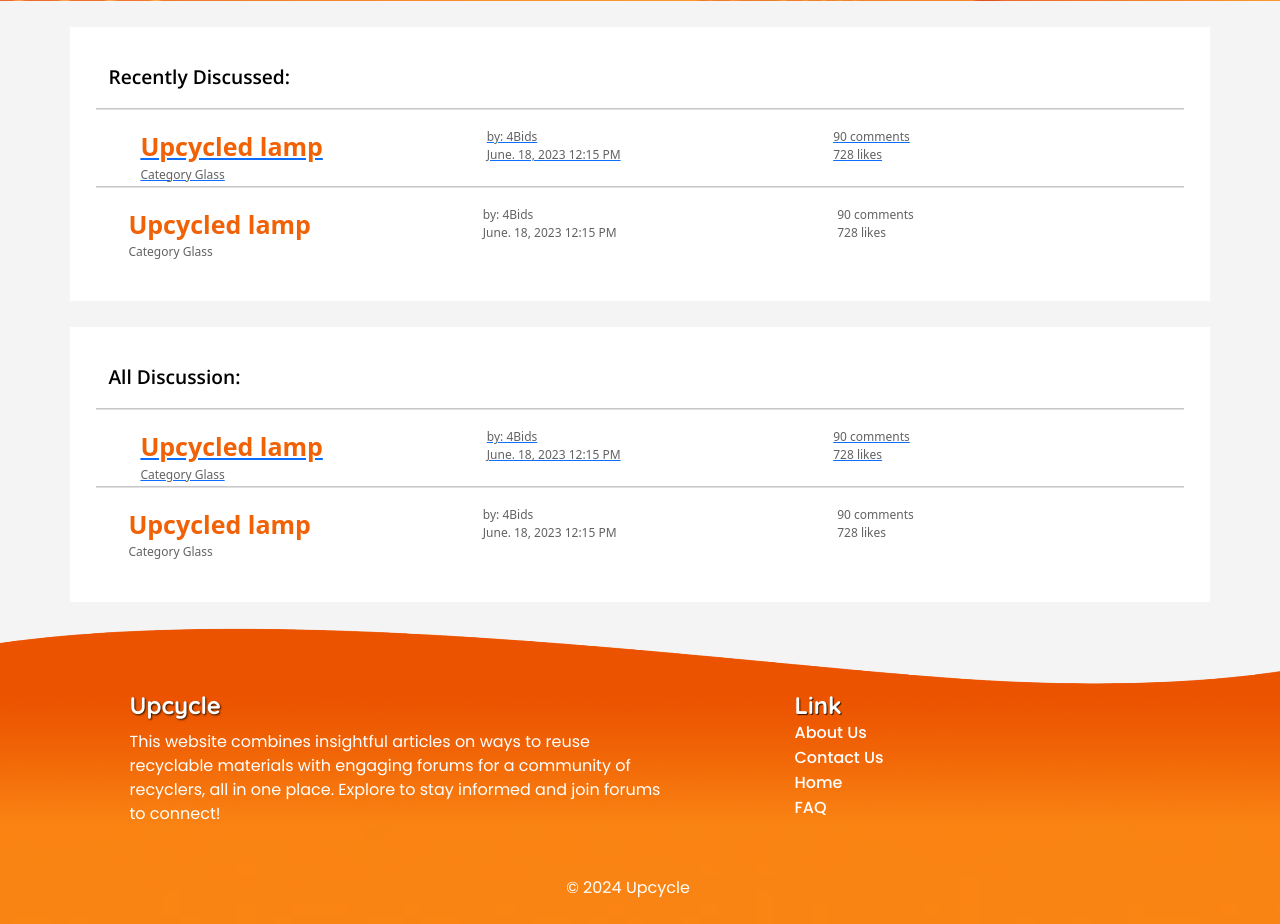
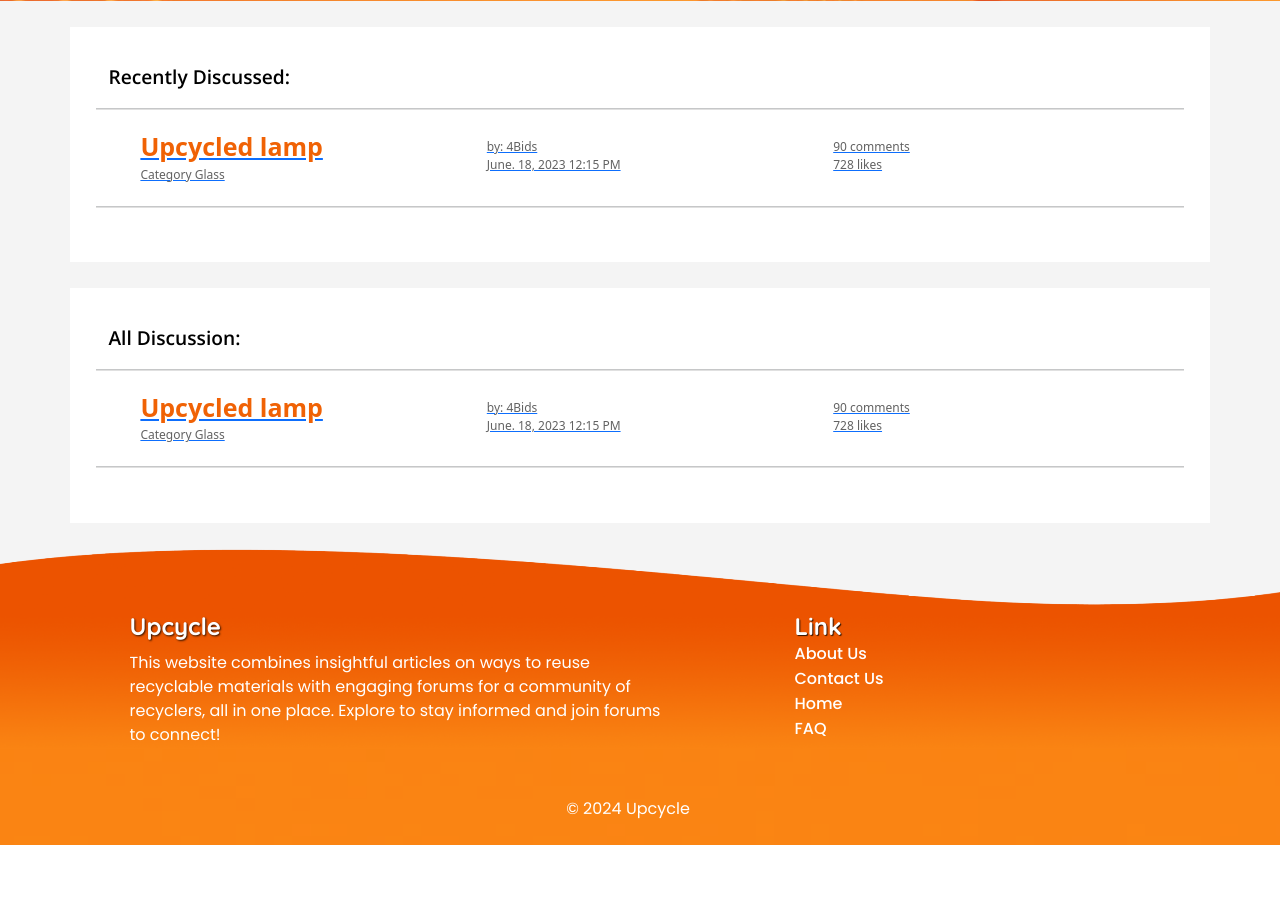
Before and after one commit to Alexis-Roman/CET-5-Final-Project, a Flask app: page /forum in a window 1280 px wide. Shown: the part 483-1407 px from the top of the page. After the commit the page ends 1328 px from the top, so only its background shows below. Run offline with Flask 3, Linux system fonts and the light colour scheme.

Commit message:
Forum clean

```diff
--- a/backend/website/templates/Forum.html
+++ b/backend/website/templates/Forum.html
@@ -1,11 +1,10 @@
-{% extends "base.html" %} {% block title %}Post{% endblock %}
+{% extends "base.html" %} {% block title %}Forum{% endblock %}
 <!DOCTYPE html>
 <html lang="en">
 
 <head>
     <meta charset="UTF-8">
     <meta name="viewport" content="width=device-width, initial-scale=1.0">
-    <title>Upcycle - Forum</title>
     <link rel="stylesheet" href="{{ url_for('static', filename='css/Forum.css') }}">
     <link href="https://cdn.jsdelivr.net/npm/bootstrap@5.3.2/dist/css/bootstrap.min.css" rel="stylesheet" integrity="sha384-T3c6CoIi6uLrA9TneNEoa7RxnatzjcDSCmG1MXxSR1GAsXEV/Dwwykc2MPK8M2HN" crossorigin="anonymous">
     <link rel="stylesheet" href="https://fonts.googleapis.com/css2?family=Quicksand:wght@400;500;700&display=swap">
@@ -27,7 +26,7 @@
         <div>
             <p class="h1 title">Forum</p>
             <p class="text-white mx-5 px-5">Lorem ipsum dolor sit amet, consectetur adipisicing elit. Accusantium id sequi molestiae dolor delectus aliquid odit libero nisi quidem at saepe, laudantium eius. Nostrum inventore porro mollitia sint, iure a.</p>
-            <form class="d-flex justify-content-center" role="search">
+            <form class="d-flex justify-content-center" action="{{ url_for('views.forumClicked') }}" method="GET">
                 <button class="btn btn-createnewtopic m-0">Create new topic</button>
             </form>
         </div>
@@ -41,19 +40,18 @@
         <hr>
         <!-- SUBTOPIC STARTS HERE -->
         <div class="row row-of-every-topic">
-            <a href="/forumClicked" id="/forumClicked">
-                <div class="container" style="margin-left: 20px;">
+            <a href="/Discussion" id="/Discussion">
+                <div class="container" style="margin-left: 20px; margin-bottom: 20px;">
                     <div class="row">
-
                         <div class="col">
                             <div class="row title">Upcycled lamp</div>
                             <div class="row category">Category Glass</div>
                         </div>
-                        <div class="col">
+                        <div class="col" style="margin-top: 10px;">
                             <div class="row author">by: 4Bids</div>
                             <div class="row date-time">June. 18, 2023 12:15 PM</div>
                         </div>
-                        <div class="col">
+                        <div class="col" style="margin-top: 10px;">
                             <div class="row comments">90 comments</div>
                             <div class="row likes">728 likes</div>
                         </div>
@@ -62,27 +60,6 @@
             </a>
         </div>
         <hr>
-
-        <!-- SUBTOPIC STARTS HERE -->
-        <div class="row row-of-every-topic">
-            <div class="container" style="margin-left: 20px;">
-            <div class="row">
-
-                <div class="col">
-                    <div class="row title">Upcycled lamp</div>
-                    <div class="row category">Category Glass</div>
-                </div>
-                <div class="col">
-                    <div class="row author">by: 4Bids</div>
-                    <div class="row date-time">June. 18, 2023 12:15 PM</div>
-                </div>
-                <div class="col">
-                    <div class="row comments">90 comments</div>
-                    <div class="row likes">728 likes</div>
-                </div>
-            </div>
-            </div>
-        </div>
     </div>
 </div>
 
@@ -92,19 +69,18 @@
         <hr>
         <!-- SUBTOPIC STARTS HERE -->
         <div class="row row-of-every-topic">
-            <a href="/forumClicked" id="/forumClicked">
-                <div class="container" style="margin-left: 20px;">
+            <a href="/Discussion" id="/Discussion">
+                <div class="container" style="margin-left: 20px; margin-bottom: 20px;">
                     <div class="row">
-
                         <div class="col">
                             <div class="row title">Upcycled lamp</div>
                             <div class="row category">Category Glass</div>
                         </div>
-                        <div class="col">
+                        <div class="col" style="margin-top: 10px;">
                             <div class="row author">by: 4Bids</div>
                             <div class="row date-time">June. 18, 2023 12:15 PM</div>
                         </div>
-                        <div class="col">
+                        <div class="col" style="margin-top: 10px;">
                             <div class="row comments">90 comments</div>
                             <div class="row likes">728 likes</div>
                         </div>
@@ -113,27 +89,6 @@
             </a>
         </div>
         <hr>
-
-        <!-- SUBTOPIC STARTS HERE -->
-        <div class="row row-of-every-topic">
-            <div class="container" style="margin-left: 20px;">
-            <div class="row">
-
-                <div class="col">
-                    <div class="row title">Upcycled lamp</div>
-                    <div class="row category">Category Glass</div>
-                </div>
-                <div class="col">
-                    <div class="row author">by: 4Bids</div>
-                    <div class="row date-time">June. 18, 2023 12:15 PM</div>
-                </div>
-                <div class="col">
-                    <div class="row comments">90 comments</div>
-                    <div class="row likes">728 likes</div>
-                </div>
-            </div>
-            </div>
-        </div>
     </div>
 </div>
 
--- a/backend/website/views.py
+++ b/backend/website/views.py
@@ -35,9 +35,13 @@ def SRGlass():
 def forum():
     return render_template("Forum.html", user=current_user)
 
-@views.route('/forumClicked')
+@views.route('/createForum')
 def forumClicked():
     return render_template("Create-Forum.html", user=current_user)
+
+@views.route('/Discussion')
+def forumPost():
+    return render_template("Forum-Clicked.html", user=current_user)
 
 @views.route('/post')
 @login_required
```
